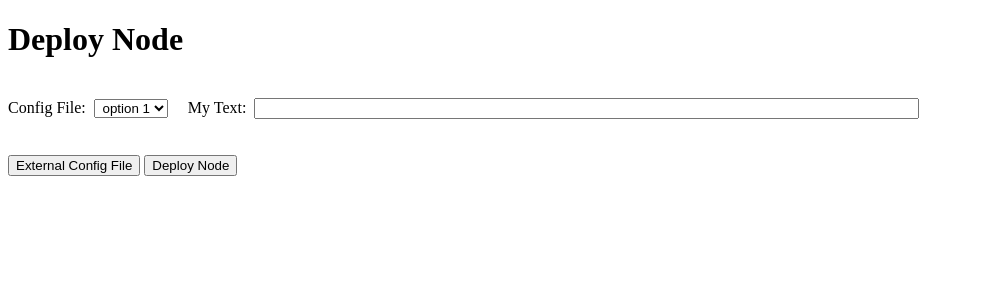
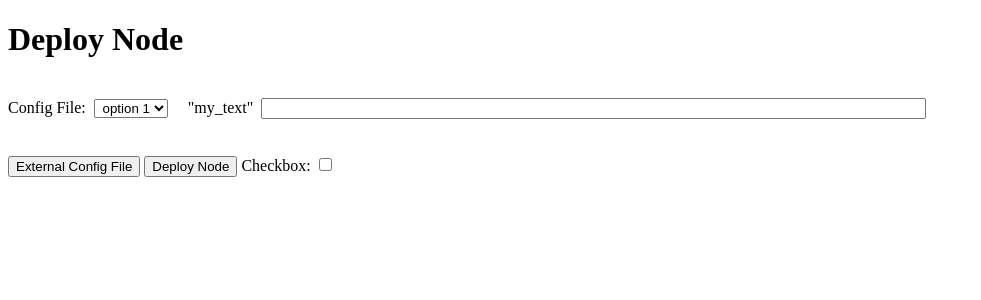
Before and after one commit to AnyLog-co/Deployment-Console, a Django app: page /example/ in a window 1280 px wide. Shown: the top 300 px of the page, without its empty margins (0-981 px from the left). Run offline with Django 3.2, Linux system fonts and the light colour scheme.

Commit message:
deploy code

```diff
--- a/anylog_deploy/templates/generic.html
+++ b/anylog_deploy/templates/generic.html
@@ -39,10 +39,20 @@
 
             <input type ="submit" name = "{{field.key}}" value="{{field.label}}"/>
 
+
+        {% elif field.type == "checkbox" %}
+
+            {% if field.label %}
+                <label for="{{field.key}}"> {{field.label}}: </label>
+            {% endif %}
+
+            <input type="checkbox" id="{{field.key}}" name="{{field.key}}">
+
+
         {% elif field.type == "input_text" %}
 
             {% if field.label %}
-                <label for="{{field.name}}">{{field.label}}:&nbsp;</label>
+                <label for="{{field.name}}">"{{field.key}}"&nbsp;</label>
              {% endif %}
             <input type="text" id="{{field.key}}" name="{{field.key}}" size="{{field.size}}" value="{{field.value}}">
 
--- a/anylog_deploy/views2.py
+++ b/anylog_deploy/views2.py
@@ -37,6 +37,11 @@ al_forms = {
                 "key": "deploy_node",
                 "type": "button_submit",
             },
+            {
+                "label": "Checkbox",
+                "key": "my_checkbox",
+                "type": "checkbox",
+            },
 
         ]
     },
@@ -51,7 +56,7 @@ al_forms = {
                     "label": "Config File",
                     "key": "config_file",
                     "type": "selection",
-                    "options": os.path.join(os.path.dirname(os.path.abspath(__file__)), 'configs')
+                    "options": ["----------", os.path.join(os.path.dirname(os.path.abspath(__file__)), 'configs')]
                 },
             ]
     }
```
